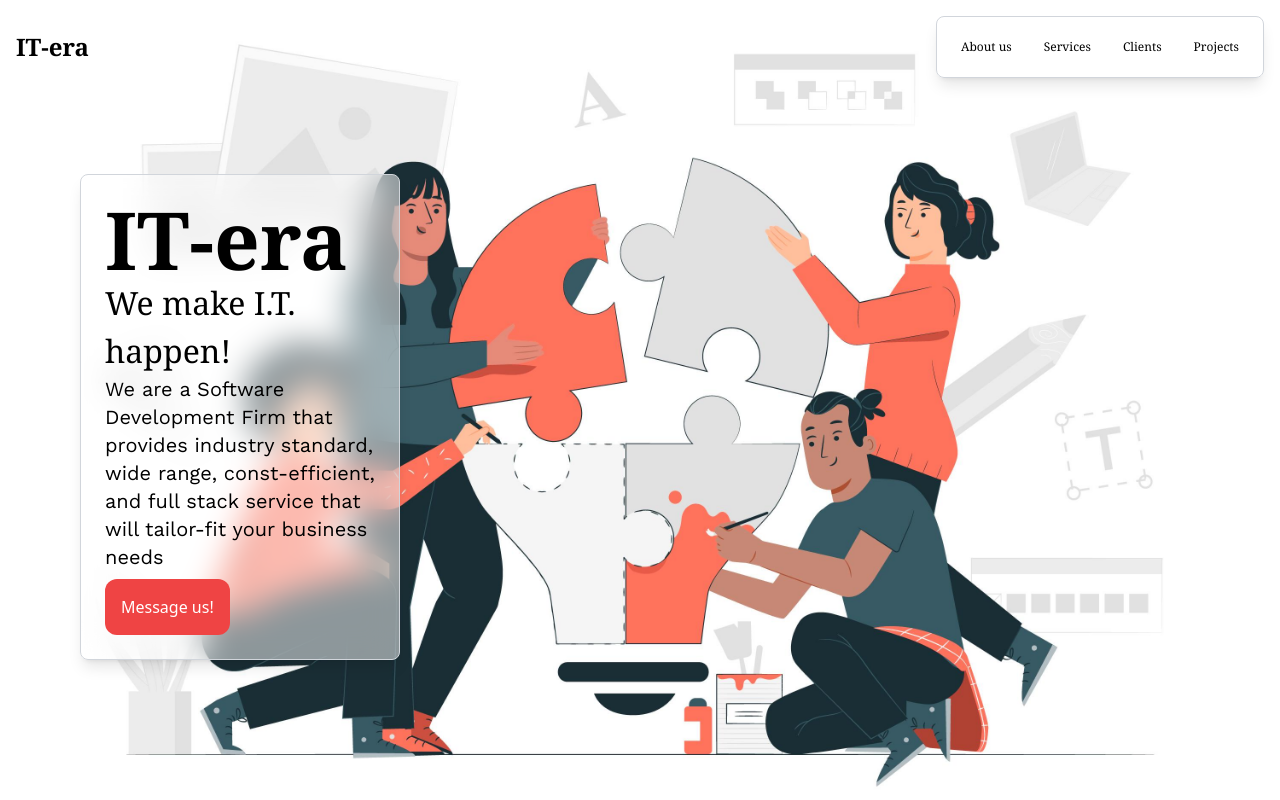
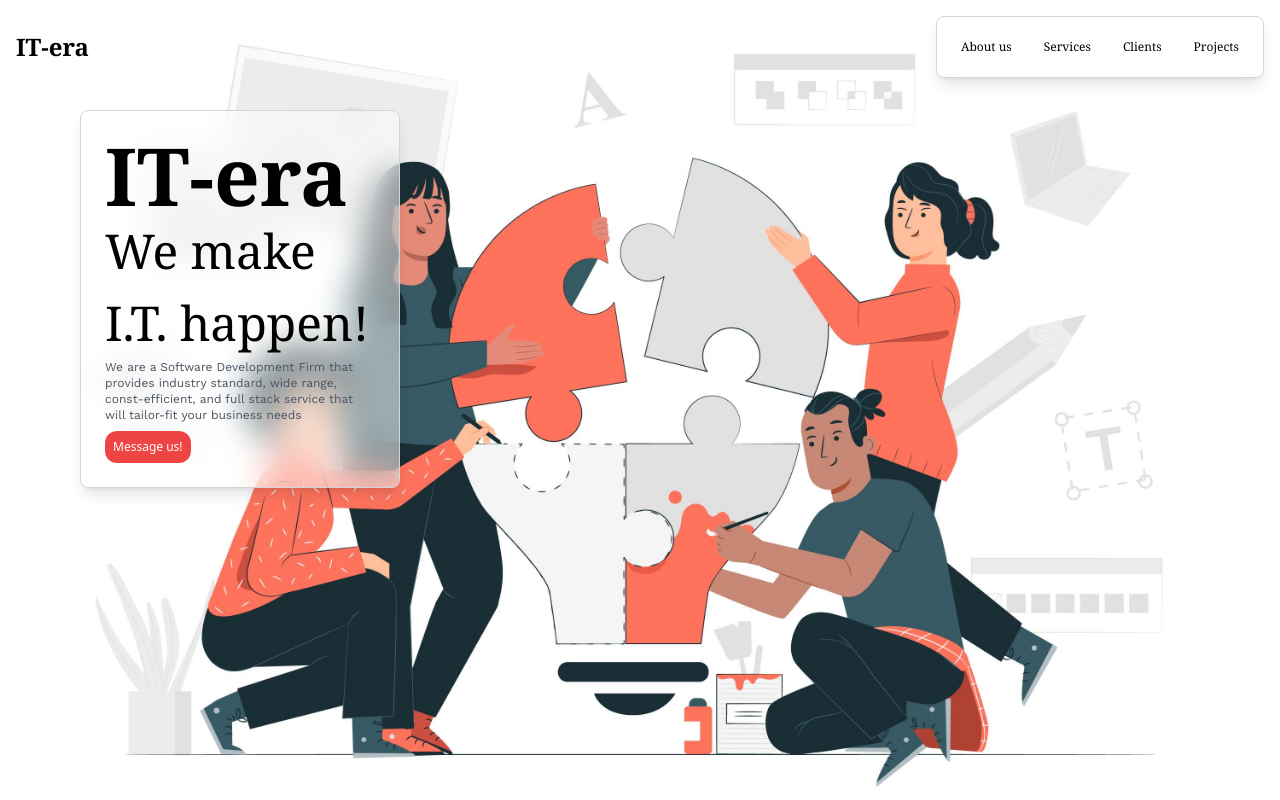
Before and after one commit to LilJho/itera-webapp, a Next.js app: page / in a window 1280 px wide. Shown: the top 800 px of the page. Built offline with nearby package versions, Linux system fonts and the light colour scheme.

Commit message:
update hero section and background

```diff
--- a/src/components/Herosection.js
+++ b/src/components/Herosection.js
@@ -1,5 +1,5 @@
 import React from "react";
-import Background from "./layout/background";
+import Background from "./layout/Background";
 import Navbar from "./Navbar";
 
 function Herosection() {
@@ -7,17 +7,17 @@ function Herosection() {
     <Background>
       <Navbar />
       <main className="z-10">
-        <div className="max-w-[20rem] bg-white bg-opacity-50 backdrop-filter backdrop-blur-lg border border-gray-300 p-6 rounded-lg shadow-lg relative left-[5rem] top-[5rem]">
+        <div className="max-w-[20rem] bg-white bg-opacity-50 backdrop-filter backdrop-blur-lg border border-gray-300 p-6 rounded-lg shadow-lg relative left-[5rem] top-[1rem]">
           <h3 className="text-[5rem] font-bold font-NotoSans leading-none">
             IT-era
           </h3>
-          <h4 className="text-[2rem] font-NotoSans">We make I.T. happen!</h4>
-          <p className="text-xl font-WorkSans">
+          <h4 className="text-[3rem] font-NotoSans">We make I.T. happen!</h4>
+          <p className="text-xs text-gray-600 font-WorkSans">
             We are a Software Development Firm that provides industry standard,
             wide range, const-efficient, and full stack service that will
             tailor-fit your business needs
           </p>
-          <button className="p-4 mt-2 text-white bg-red-500 rounded-xl">
+          <button className="p-2 mt-2 text-xs text-white bg-red-500 rounded-xl">
             Message us!
           </button>
         </div>
--- a/src/components/Projects.js
+++ b/src/components/Projects.js
@@ -1,7 +1,7 @@
 import Image from "next/image";
 import { useState, useEffect, useRef } from "react";
 import { motion } from "framer-motion";
-import Background from "./layout/background";
+import Background from "./layout/Background";
 import BgProjects from "../../public/project-bg/bg-projects.svg";
 
 function Projects() {
--- a/src/components/layout/Background.js
+++ b/src/components/layout/Background.js
@@ -1,3 +1,4 @@
+import Image from "next/image";
 import styled from "styled-components";
 
 const Background = ({ children }) => {
```
